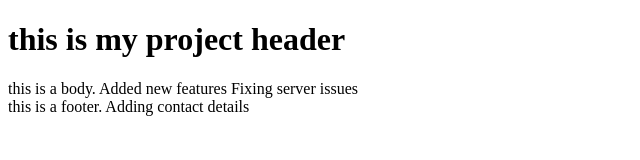
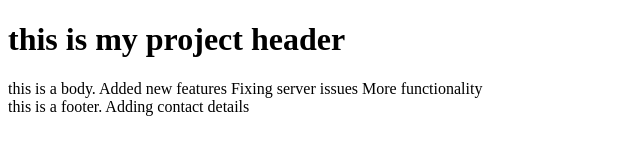
Before and after one commit to aman156/GitDemo, a plain HTML site: page index.html in a window 1280 px wide. Shown: the whole page, without its empty margins (0-640 px from the left). Drawn offline with Linux system fonts and the light colour scheme.

Commit message:
new changes

```diff
--- a/index.html
+++ b/index.html
@@ -7,6 +7,7 @@
         this is a body.
         Added new features
         Fixing server issues
+        More functionality
     </div>
     <div>
         this is a footer.
```
